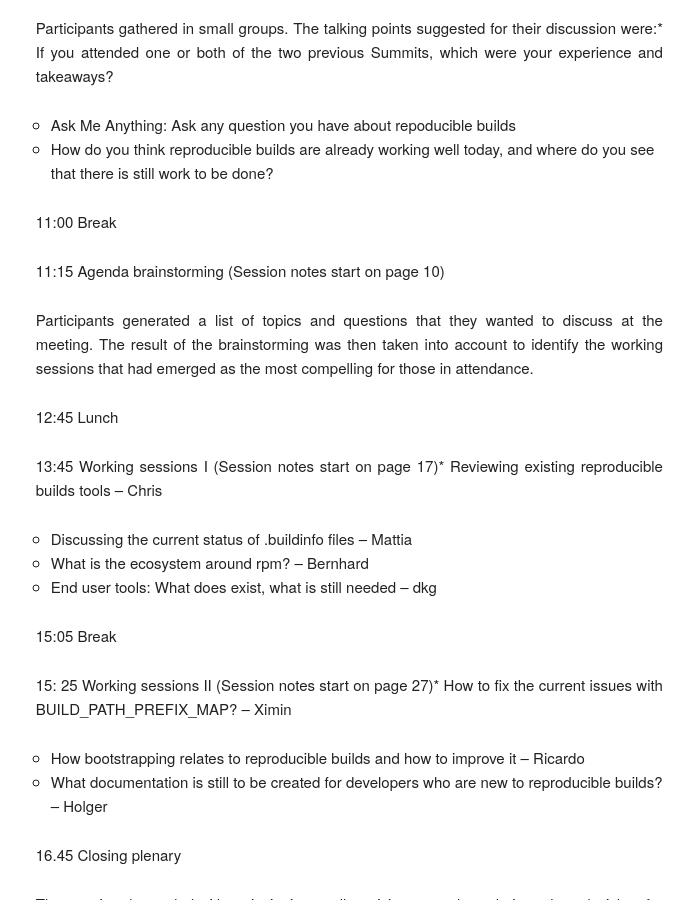
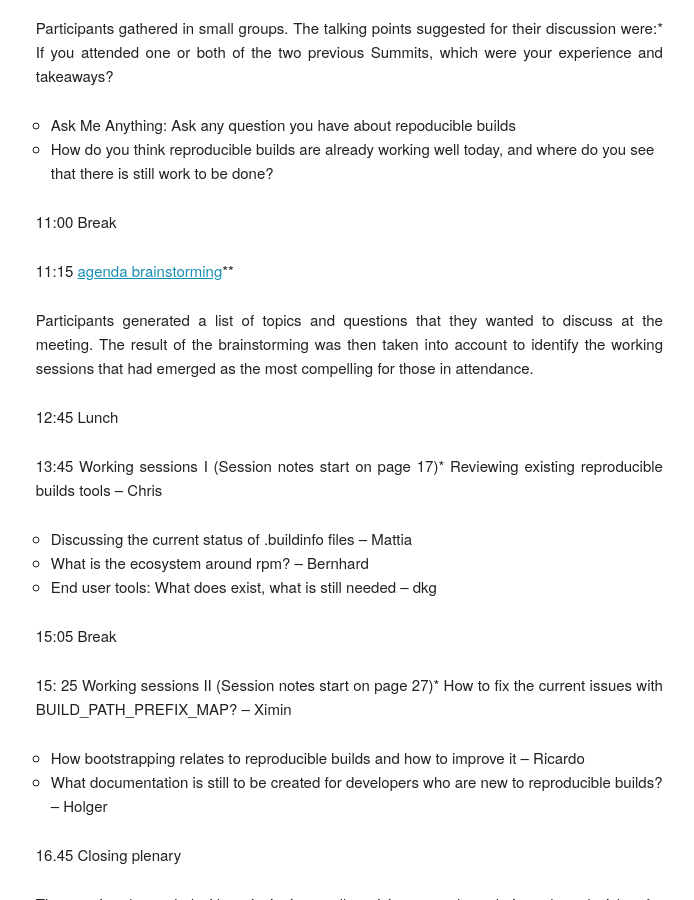
Before and after one commit to prototypefund/reproducible-website, a Jekyll site: the page built from _events/berlin2017/agenda.md, in a window 1280 px wide and 900 px high, scrolled down 485 px. Shown: the whole window, without its empty margins (457-1151 px from the left). Built offline with Jekyll 4.4.1, drawn with Linux system fonts in a browser that asks for light colours; some web fonts are replaced.

Commit message:
rws3: link agendabrainstorming session
Signed-off-by: Holger Levsen <holger@layer-acht.org>

```diff
--- a/_events/berlin2017/agenda.md
+++ b/_events/berlin2017/agenda.md
@@ -32,7 +32,7 @@ Participants gathered in small groups. The talking points suggested for their di
 11:00 Break
 
 
-11:15 Agenda brainstorming (Session notes start on p<span style="background-color:transparent;">age </span><span style="background-color:transparent;">10</span><span style="background-color:transparent;">)</span>
+11:15 [agenda brainstorming]({{ "/events/berlin2017/agendabrainstorming/" | prepend: site.baseurl }})**
 
 Participants generated a list of topics and questions that they wanted to discuss at the meeting. The result of the brainstorming was then taken into account to identify the working sessions that had emerged as the most compelling for those in attendance.
 
```
